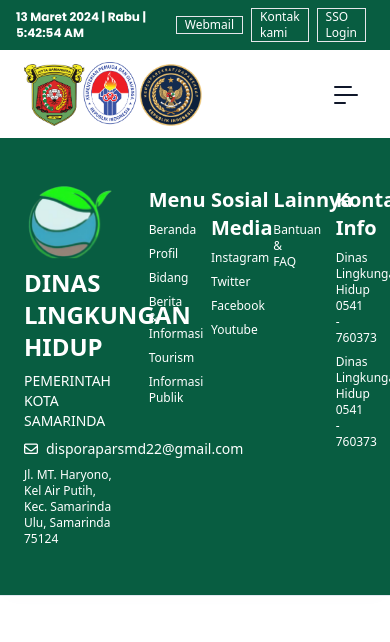
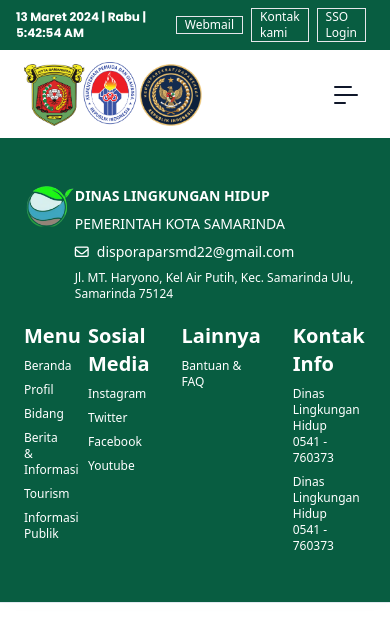
Before and after one commit to MPutraWibisono/project-pkl, a website: page index.html in a window 390 px wide. Drawn offline with Linux system fonts and the light colour scheme.

Commit message:
update: responsive footer

```diff
--- a/index.html
+++ b/index.html
@@ -2,26 +2,30 @@
 <html lang="en">
 
 <head>
-    <meta charset="UTF-8">
-    <meta name="viewport" content="width=device-width, initial-scale=1.0">
-    <link rel="stylesheet" href="style.css">
-    <title>Selamat Datang di Website Resmi Dinas Pemuda, Olahraga dan Pariwisata Kota Samarinda</title>
+    <meta charset="UTF-8" />
+    <meta name="viewport" content="width=device-width, initial-scale=1.0" />
+    <link rel="stylesheet" href="style.css" />
+    <title>
+        Selamat Datang di Website Resmi Dinas Pemuda, Olahraga dan Pariwisata Kota
+        Samarinda
+    </title>
     <!-- <link href="https://cdn.jsdelivr.net/npm/daisyui@4.7.2/dist/full.min.css" rel="stylesheet" type="text/css" /> -->
     <!-- <script src="https://cdn.tailwindcss.com"></script> -->
-    <link rel="stylesheet" href="output.css">
+    <link rel="stylesheet" href="output.css" />
     <!-- <script src="https://cdnjs.cloudflare.com/ajax/libs/font-awesome/6.5.1/css/all.min.css"></script> -->
-    <link rel="stylesheet" href="https://cdnjs.cloudflare.com/ajax/libs/font-awesome/6.5.1/css/all.min.css" integrity="sha512-DTOQO9RWCH3ppGqcWaEA1BIZOC6xxalwEsw9c2QQeAIftl+Vegovlnee1c9QX4TctnWMn13TZye+giMm8e2LwA==" crossorigin="anonymous" referrerpolicy="no-referrer" />
-    <link rel="preconnect" href="https://fonts.googleapis.com">
-    <link rel="preconnect" href="https://fonts.gstatic.com" crossorigin>
+    <link rel="stylesheet" href="https://cdnjs.cloudflare.com/ajax/libs/font-awesome/6.5.1/css/all.min.css"
+        integrity="sha512-DTOQO9RWCH3ppGqcWaEA1BIZOC6xxalwEsw9c2QQeAIftl+Vegovlnee1c9QX4TctnWMn13TZye+giMm8e2LwA=="
+        crossorigin="anonymous" referrerpolicy="no-referrer" />
+    <link rel="preconnect" href="https://fonts.googleapis.com" />
+    <link rel="preconnect" href="https://fonts.gstatic.com" crossorigin />
     <link href="https://fonts.googleapis.com/css2?family=Poppins:wght@300;400;500;600;700;800;900&display=swap"
-        rel="stylesheet">
+        rel="stylesheet" />
 </head>
 
 <body onload="startTime()">
     <div class="bg-base text-white flex px-4 md:px-20 items-center justify-center text-xs sm:text-medium">
         <div class="poppins-bold flex justify-center">
-            <div class="" id="time">
-            </div>
+            <div class="" id="time"></div>
         </div>
         <div class="ms-auto flex gap-2 p-2 items-center justify-center">
             <a href="" class="border px-2">Webmail</a>
@@ -30,7 +34,7 @@
         </div>
     </div>
     <div
-        class="relative z-20 w-full border-b shadow-lg border-b-1 border-slate-200 bg-white/90 shadow-slate-700/5 after:absolute after:top-full after:left-0 after:z-10 after:block after:h-px after:w-full after:bg-slate-200 lg:border-slate-200 lg:backdrop-blur-sm lg:after:hidden ">
+        class="relative z-20 w-full border-b shadow-lg border-b-1 border-slate-200 bg-white/90 shadow-slate-700/5 after:absolute after:top-full after:left-0 after:z-10 after:block after:h-px after:w-full after:bg-slate-200 lg:border-slate-200 lg:backdrop-blur-sm lg:after:hidden">
         <div class="relative mx-auto max-w-full px-6 lg:max-w-5xl xl:max-w-7xl 2xl:max-w-[96rem]">
             <nav aria-label="main navigation"
                 class="flex h-[5.5rem] items-stretch justify-between font-medium text-slate-700" role="navigation">
@@ -38,18 +42,16 @@
                 <a id="WindUI" aria-label="WindUI logo" aria-current="page"
                     class="flex items-center gap-2 py-3 text-lg whitespace-nowrap focus:outline-none lg:flex-1"
                     href="javascript:void(0)">
-                    <img src="assets/logo3 (1) 1.png" alt="disporapar" class="h-full">
+                    <img src="assets/logo3 (1) 1.png" alt="disporapar" class="h-full" />
                     <div class="hidden md:block">
                         <h1 class="poppins-extrabold">
                             DINAS PEMUDA, OLAHRAGA DAN PARIWISATA
                         </h1>
-                        <h2 class="poppins-medium">
-                            PEMERINTAH KOTA SAMARINDA
-                        </h2>
+                        <h2 class="poppins-medium">PEMERINTAH KOTA SAMARINDA</h2>
                     </div>
                 </a>
                 <!-- Mobile trigger -->
-                <button class="mobile relative self-center order-10  block w-10 h-10 lg:hidden" aria-expanded="false"
+                <button class="mobile relative self-center order-10 block w-10 h-10 lg:hidden" aria-expanded="false"
                     aria-label="Toggle navigation">
                     <div class="absolute w-6 transform -translate-x-1/2 -translate-y-1/2 top-1/2 left-1/2">
                         <span aria-hidden="true"
@@ -66,53 +68,71 @@
                     <li role="none" class="flex items-stretch">
                         <a role="menuitem" aria-haspopup="false"
                             class="flex items-center gap-2 py-4 transition-colors duration-300 hover:text-base focus:text-base focus:outline-none focus-visible:outline-none lg:px-2.5"
-                            href="javascript:void(0)"> <span>Beranda</span></a>
+                            href="javascript:void(0)">
+                            <span>Beranda</span></a>
                     </li>
                     <li role="none" class="flex items-stretch">
                         <a role="menuitem" aria-current="page" aria-haspopup="false"
                             class="flex items-center gap-2 py-4 transition-colors duration-300 text-base hover:text-base focus:text-base focus:outline-none focus-visible:outline-none lg:px-2.5"
-                            href="javascript:void(0)"> <span>Profil</span> </a>
+                            href="javascript:void(0)">
+                            <span>Profil</span>
+                        </a>
                     </li>
                     <li role="none" class="flex items-stretch">
                         <a role="menuitem" aria-haspopup="false"
                             class="flex items-center gap-2 py-4 transition-colors duration-300 hover:text-base focus:text-base focus:outline-none focus-visible:outline-none lg:px-2.5"
-                            href="javascript:void(0)"> <span>Bidang</span> </a>
+                            href="javascript:void(0)">
+                            <span>Bidang</span>
+                        </a>
                     </li>
                     <li role="none" class="flex items-stretch">
                         <a role="menuitem" aria-haspopup="false"
                             class="flex items-center gap-2 py-4 transition-colors duration-300 hover:text-base focus:text-base focus:outline-none focus-visible:outline-none lg:px-2.5"
-                            href="javascript:void(0)"> <span>Berita & Informasi</span> </a>
+                            href="javascript:void(0)">
+                            <span>Berita & Informasi</span>
+                        </a>
                     </li>
                     <li role="none" class="flex items-stretch">
                         <a role="menuitem" aria-haspopup="false"
                             class="flex items-center gap-2 py-4 transition-colors duration-300 hover:text-base focus:text-base focus:outline-none focus-visible:outline-none lg:px-2.5"
-                            href="javascript:void(0)"> <span>Tourism</span> </a>
+                            href="javascript:void(0)">
+                            <span>Tourism</span>
+                        </a>
                     </li>
                     <li role="none" class="flex items-stretch">
                         <a role="menuitem" aria-haspopup="false"
                             class="flex items-center gap-2 py-4 transition-colors duration-300 hover:text-base focus:text-base focus:outline-none focus-visible:outline-none lg:px-2.5"
-                            href="javascript:void(0)"> <span>Informasi Publik</span> </a>
+                            href="javascript:void(0)">
+                            <span>Informasi Publik</span>
+                        </a>
                     </li>
                 </ul>
             </nav>
         </div>
         <footer class="bg-base">
-            <div class="px-6 py-12 grid grid-cols-6 gap-x-8">
-                <div class="col-span-2 ">
-                    <div class="flex flex-col gap-y-2">
-                        <img src="/assets/logo-dlh.png" alt="logo-dlh" width="90">
-                        <p class="font-bold text-white text-2xl">DINAS LINGKUNGAN HIDUP</p>
+            <div class="px-6 py-12 grid grid-cols-2 sm:grid-cols-6 gap-x-8">
+                <div class="col-span-6 md:col-span-2 flex flex-row md:flex-col" style="margin-bottom: 20px;">
+                    <div class="object-cover">
+                        <img src="/assets/logo-dlh.png" alt="logo-dlh" width="60" height="60" />
+                    </div>
+                    <div class="flex flex-col gap-y-2 md:flex-col grow">
+                        <p class="font-bold text-white text-sm md:text-2xl">
+                            DINAS LINGKUNGAN HIDUP
+                        </p>
                         <p class="text-sm text-white">PEMERINTAH KOTA SAMARINDA</p>
                         <div class="text-white text-sm flex flex-row items-center" id="footer-email">
-                            <i class="fa-regular fa-envelope" ></i>
+                            <i class="fa-regular fa-envelope"></i>
                             <p class="px-2">disporaparsmd22@gmail.com</p>
                         </div>
                         <div class="text-white text-xs" id="footer-location">
-                            <p>Jl. MT. Haryono, Kel Air Putih, Kec. Samarinda Ulu, Samarinda 75124</p>
+                            <p>
+                                Jl. MT. Haryono, Kel Air Putih, Kec. Samarinda Ulu,
+                                Samarinda 75124
+                            </p>
                         </div>
                     </div>
                 </div>
-                <div class="flex flex-col gap-y-2 text-white text-xs" id="footer-menu">
+                <div class="flex flex-col gap-y-2 col-span-2 md:col-span-1 text-white text-xs" id="footer-menu">
                     <p class="font-bold text-xl">Menu</p>
                     <a href="#">Beranda</a>
                     <a href="">Profil</a>
```
Also changed, not shown: output.css.
